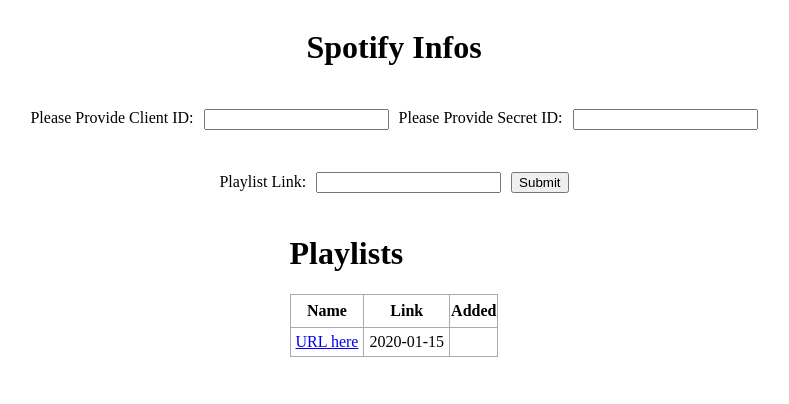
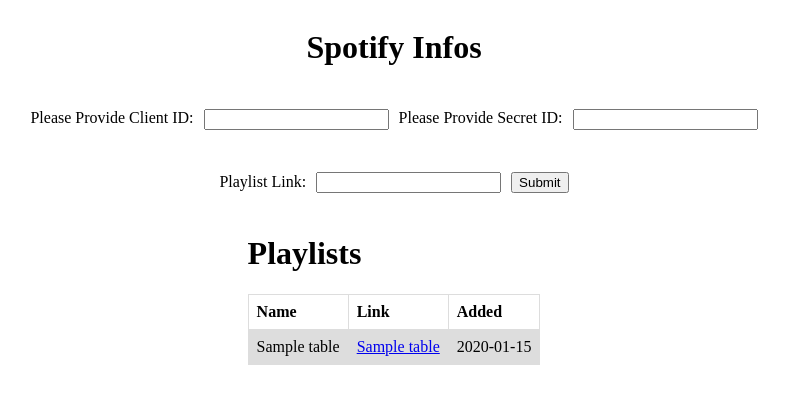
Before and after one commit to wesngu28/searchify-flask, a Flask app: page / in a window 1280 px wide. Shown: the top 404 px of the page, without its empty margins (246-1035 px from the left). Run offline with Flask 2, Linux system fonts and the light colour scheme; tables that the repository leaves empty hold one stand-in row (values such as "Sample post").

Commit message:
table css and mapping dataframe to new route

```diff
--- a/app.py
+++ b/app.py
@@ -10,16 +10,19 @@ import pathlib
 from dotenv import load_dotenv
 
 fileLocation = pathlib.Path(__file__).parent.resolve()
+
 app = Flask(__name__)
 app.config["SQLALCHEMY_DATABASE_URI"] = "sqlite:///playlist.db"
 db = SQLAlchemy(app)
+
 class PlaylistTable(db.Model):
   id = db.Column(db.Integer, primary_key=True)
+  name = db.Column(db.String(200), default=0)
   link = db.Column(db.String(80), default=0, unique=True)
   date_added = db.Column(db.DateTime, default=datetime.utcnow)
 
   def __repr__(self):
-    return "<Task %r" % self.id
+    return "<Playlist %r" % self.id
 
 @app.route("/", methods=["POST", "GET"])
 def index():
@@ -45,18 +48,19 @@ def index():
       playlist_link = request.form["pl"]
     else:
       return "Please provide a Spotify link"
-    new_link = PlaylistTable(link = playlist_link)
 
     try:
       playlist_df = playlist_to_dataframe(sp, playlist_link)
       song_list = playlist_to_dict(sp, playlist_link)
+      global link_list
       link_list = search_youtube(song_list)
       song_df = get_Info(sp, playlist_link, link_list, playlist_df)
       playlistName = song_df['name'].iloc[0]
       output_csv = playlistName + ".csv"
       link_list.to_csv(output_csv, index=False)
       print("File saved to: {} with name {}".format(str(fileLocation),output_csv))
-      db.session.add(new_link)
+      new_playlist = PlaylistTable(name = playlistName, link = playlist_link)
+      db.session.add(new_playlist)
       db.session.commit()
       return redirect(url_for("playlist", play=playlistName))
     except:
@@ -67,7 +71,8 @@ def index():
 
 @app.route("/<play>")
 def playlist(play):
-  return f"<h1>{play}</h1"
+  return render_template("playlist.html", play = play, column_names=link_list.columns.values, row_data=list(link_list.values.tolist()),
+                           link_column="Playlist Name", zip=zip)
 
 if __name__ == "__main__":
   app.run(debug=True)
--- a/static/scripts.js
+++ b/static/scripts.js
@@ -1,7 +1,7 @@
 window.addEventListener('load', init);
 
 function init() {
-  const becomeURL = document.querySelectorAll('tbody > tr > td:first-child');
+  const becomeURL = document.querySelectorAll('ssstbody > tr > td:first-child + td');
   console.log(becomeURL);
   for (let i = 0; i < becomeURL.length; i++) {
     let link = document.createElement('a');
--- a/static/styles.css
+++ b/static/styles.css
@@ -30,11 +30,12 @@ table {
   width: 100%;
 }
 
-th {
-  height: 30px;
+td, th {
+  border: 1px solid #dddddd;
+  text-align: left;
+  padding: 8px;
 }
 
-td {
-  text-align: center;
-  padding: 5px;
+tr:nth-child(even) {
+  background-color: #dddddd;
 }
--- a/templates/index.html
+++ b/templates/index.html
@@ -22,7 +22,7 @@ Home Page
 </div>
 <div class="tabular">
   <h1>Playlists</h1>
-  <table>
+  <table id="#playlisthistory">
     <tr>
       <th>Name</th>
       <th>Link</th>
@@ -30,7 +30,8 @@ Home Page
     </tr>
     {% for playlist in playlists%}
       <tr>
-        <td>{{ playlist.link }}</td>
+        <td>{{ playlist.name }}</td>
+        <td><a href={{ playlist.link }}>{{ playlist.name }}</a></td>
         <td>{{ playlist.date_added.date() }}</td>
       </tr>
     {% endfor %}
```
Also changed, not shown: templates/playlist.html (added, +34 -0 lines).
